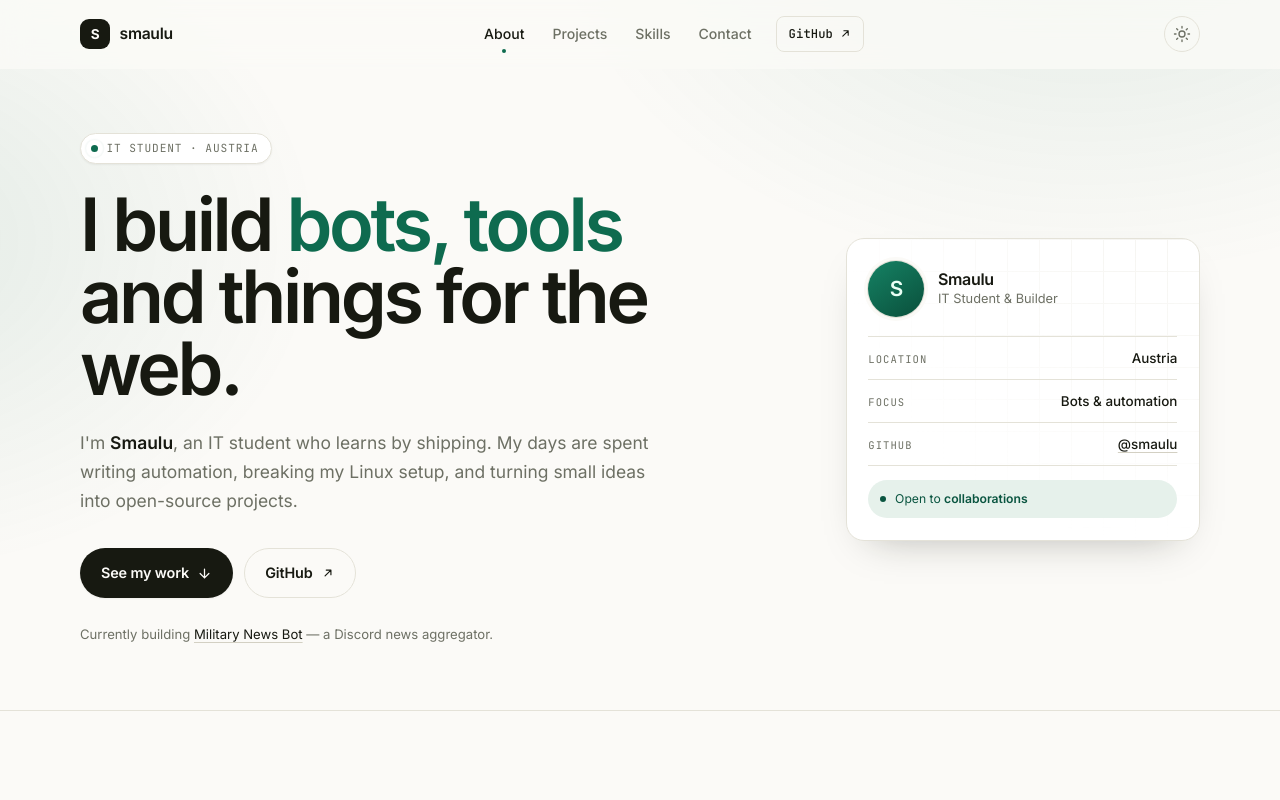
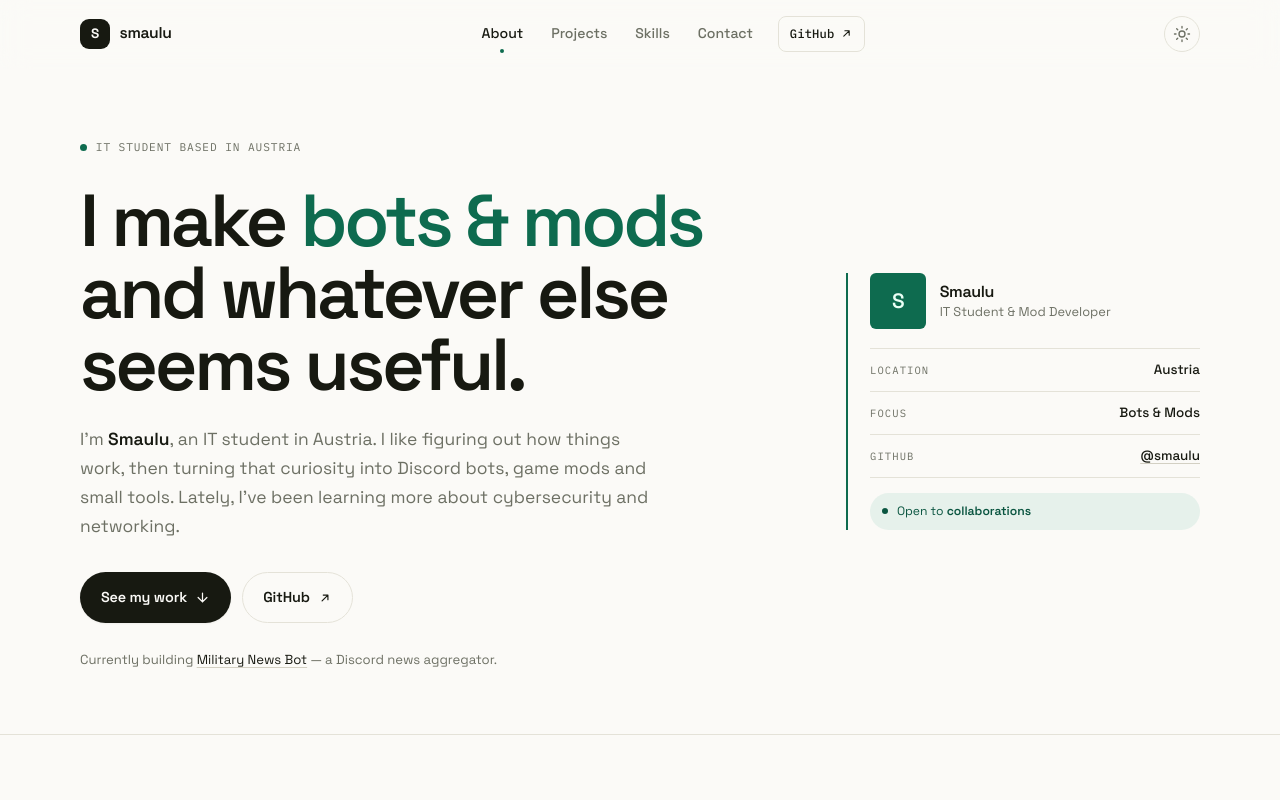
Before and after one commit to smaulu/smaulu.github.io, a plain HTML site: page index.html in a window 1280 px wide. Shown: the top 800 px of the page. Drawn offline with Linux system fonts and the light colour scheme.

Commit message:
uhhhhhh main commit or smt like that idk im new to ts

```diff
--- a/assets/css/style.css
+++ b/assets/css/style.css
@@ -30,15 +30,15 @@
   --shadow-sm: 0 1px 2px rgba(23, 25, 17, 0.05);
   --shadow-md: 0 18px 40px -24px rgba(23, 25, 17, 0.35);
 
-  --radius-sm: 10px;
-  --radius: 18px;
-  --radius-lg: 24px;
+  --radius-sm: 6px;
+  --radius: 10px;
+  --radius-lg: 14px;
 
   --container: 1120px;
   --header-h: 68px;
 
-  --font-sans: "Inter", ui-sans-serif, system-ui, -apple-system, "Segoe UI", Roboto, Helvetica, Arial, sans-serif;
-  --font-mono: "JetBrains Mono", ui-monospace, SFMono-Regular, Menlo, Consolas, monospace;
+  --font-sans: "Space Grotesk", ui-sans-serif, system-ui, -apple-system, "Segoe UI", sans-serif;
+  --font-mono: "IBM Plex Mono", ui-monospace, SFMono-Regular, Menlo, Consolas, monospace;
 
   --ease: cubic-bezier(0.22, 0.61, 0.36, 1);
 }
@@ -101,9 +101,7 @@ body::before {
   inset: 0;
   z-index: -1;
   pointer-events: none;
-  background:
-    radial-gradient(52rem 36rem at 85% -12%, var(--glow), transparent 65%),
-    radial-gradient(40rem 30rem at -10% 30%, var(--glow), transparent 70%);
+  background: none;
 }
 
 h1,
@@ -420,16 +418,11 @@ strong {
   display: inline-flex;
   align-items: center;
   gap: 0.55rem;
-  padding: 0.3rem 0.75rem 0.3rem 0.6rem;
-  border: 1px solid var(--border);
-  border-radius: 999px;
-  background: var(--surface);
   color: var(--muted);
   font-family: var(--font-mono);
   font-size: 0.7rem;
   letter-spacing: 0.08em;
   text-transform: uppercase;
-  box-shadow: var(--shadow-sm);
 }
 
 .pulse {
@@ -441,13 +434,7 @@ strong {
 }
 
 .pulse::after {
-  content: "";
-  position: absolute;
-  inset: -4px;
-  border-radius: 50%;
-  border: 1px solid var(--accent);
-  opacity: 0;
-  animation: pulse 2.6s var(--ease) infinite;
+  display: none;
 }
 
 @keyframes pulse {
@@ -563,30 +550,8 @@ strong {
 /* Profile card */
 .profile-card {
   position: relative;
-  overflow: hidden;
-  padding: 1.35rem;
-  border: 1px solid var(--border);
-  border-radius: var(--radius);
-  background: var(--surface);
-  box-shadow: var(--shadow-md);
-}
-
-.profile-card::before {
-  content: "";
-  position: absolute;
-  inset: 0;
-  pointer-events: none;
-  background-image:
-    linear-gradient(var(--border) 1px, transparent 1px),
-    linear-gradient(90deg, var(--border) 1px, transparent 1px);
-  background-size: 32px 32px;
-  opacity: 0.35;
-  -webkit-mask-image: radial-gradient(circle at 85% 0%, #000, transparent 72%);
-  mask-image: radial-gradient(circle at 85% 0%, #000, transparent 72%);
-}
-
-.profile-card > * {
-  position: relative;
+  padding: 0 0 0 1.4rem;
+  border-left: 2px solid var(--accent);
 }
 
 .profile-head {
@@ -603,14 +568,14 @@ strong {
   place-items: center;
   width: 56px;
   height: 56px;
-  border-radius: 50%;
-  background: linear-gradient(145deg, #158264, #0a4f3b);
+  border-radius: var(--radius-sm);
+  background: var(--accent);
   color: #eafff5;
   font-size: 1.3rem;
   font-weight: 600;
   letter-spacing: -0.02em;
   overflow: hidden;
-  box-shadow: 0 0 0 1px var(--border), 0 0 0 4px var(--bg);
+  box-shadow: none;
 }
 
 .avatar img {
@@ -1134,14 +1099,7 @@ strong {
 }
 
 .contact-glow {
-  position: absolute;
-  top: -14rem;
-  right: -8rem;
-  width: 34rem;
-  height: 34rem;
-  border-radius: 50%;
-  background: radial-gradient(circle, rgba(126, 226, 184, 0.16), transparent 62%);
-  pointer-events: none;
+  display: none;
 }
 
 .contact-copy,
@@ -1466,7 +1424,7 @@ strong {
   }
 
   .profile-card {
-    padding: 1.15rem;
+    padding-left: 1rem;
   }
 
   .profile-meta > div {
@@ -1492,8 +1450,6 @@ strong {
   .contact-row {
     flex-direction: column;
     align-items: flex-start;
-    gap: 0.3rem;
-  }
 
   .contact-value {
     text-align: left;
--- a/index.html
+++ b/index.html
@@ -4,13 +4,13 @@
   <meta charset="UTF-8">
   <meta name="viewport" content="width=device-width, initial-scale=1">
 
-  <title>Smaulu — IT Student &amp; Builder</title>
+  <title>Smaulu — IT Student &amp; Mod Developer</title>
   <meta name="description" content="Portfolio of Smaulu, an IT student from Austria building Discord bots, web tools and open-source projects.">
   <meta name="author" content="Smaulu">
   <meta name="theme-color" content="#fbfaf7">
 
   <meta property="og:type" content="website">
-  <meta property="og:title" content="Smaulu — IT Student &amp; Builder">
+  <meta property="og:title" content="Smaulu — IT Student &amp; Mod Developer">
   <meta property="og:description" content="Discord bots, web tools and open-source projects by Smaulu.">
   <meta property="og:url" content="https://smaulu.github.io/">
   <meta name="twitter:card" content="summary">
@@ -19,7 +19,7 @@
 
   <link rel="preconnect" href="https://fonts.googleapis.com">
   <link rel="preconnect" href="https://fonts.gstatic.com" crossorigin>
-  <link href="https://fonts.googleapis.com/css2?family=Inter:wght@400;500;600;700&family=JetBrains+Mono:wght@400;500&display=swap" rel="stylesheet">
+  <link href="https://fonts.googleapis.com/css2?family=IBM+Plex+Mono:wght@400;500&family=Space+Grotesk:wght@400;500;600;700&display=swap" rel="stylesheet">
 
   <link rel="stylesheet" href="assets/css/style.css">
   <noscript>
@@ -83,18 +83,16 @@
         <div class="hero-copy">
           <p class="eyebrow">
             <span class="pulse" aria-hidden="true"></span>
-            IT Student · Austria
+            IT student based in Austria
           </p>
 
           <h1 class="hero-title">
-            I build <span class="accent-text">bots, tools</span><br>
-            and things for the web.
+            I make <span class="accent-text">bots &amp; mods</span><br>
+            and whatever else seems useful.
           </h1>
 
           <p class="hero-lead">
-            I'm <strong>Smaulu</strong>, an IT student who learns by shipping. My days are spent
-            writing automation, breaking my Linux setup, and turning small ideas into
-            open-source projects.
+            I'm <strong>Smaulu</strong>, an IT student in Austria. I like figuring out how things work, then turning that curiosity into Discord bots, game mods and small tools. Lately, I've been learning more about cybersecurity and networking.
           </p>
 
           <div class="hero-actions">
@@ -118,7 +116,7 @@
             <span class="avatar" aria-hidden="true">S</span>
             <div>
               <p class="profile-name">Smaulu</p>
-              <p class="profile-role">IT Student &amp; Builder</p>
+              <p class="profile-role">IT Student &amp; Mod Developer</p>
             </div>
           </div>
 
@@ -129,7 +127,7 @@
             </div>
             <div>
               <dt>Focus</dt>
-              <dd>Bots &amp; automation</dd>
+              <dd>Bots &amp; Mods</dd>
             </div>
             <div>
               <dt>GitHub</dt>
@@ -157,13 +155,13 @@
           <div class="about-copy reveal">
             <p>
               I'm an IT student from Austria who learns best by making things. Most of what I
-              know comes from shipping side projects, reading other people's code, and fixing
-              whatever I broke in my homelab the night before.
+              know comes from side projects, reading other people's code, and fixing whatever
+              I broke while experimenting.
             </p>
             <p>
-              My focus right now is automation: Discord bots that collect, filter and deliver
-              information so people don't have to. I care about readable code, dependable tools,
-              and interfaces that stay out of the way.
+              I build Discord bots and game mods, along with the occasional web tool. I like
+              projects that solve a real annoyance or make a game or community more fun. I'm
+              also interested in cybersecurity, networking and how software works under the hood.
             </p>
             <p>
               When I'm not studying, I'm usually tuning my Linux setup, exploring networking, or
@@ -180,7 +178,7 @@
               </div>
               <div>
                 <dt>Focus</dt>
-                <dd>Bots &amp; automation</dd>
+                <dd>Bots &amp; Mods</dd>
               </div>
               <div>
                 <dt>Main stack</dt>
@@ -205,7 +203,7 @@
             <h2>Things I've built.</h2>
           </div>
           <p class="section-intro">
-            A selection of bots, experiments and tools — all open source on GitHub.
+            A few bots, mods and side projects I've been working on.
           </p>
         </div>
 
@@ -426,7 +424,7 @@
 
             <div class="contact-actions">
               <!-- TODO: replace hello@example.com with your real email address. -->
-              <a class="btn btn-light" href="mailto:hello@example.com">
+              <a class="btn btn-light" href="mailto:smaulubusiness@proton.me">
                 Say hello
                 <svg width="15" height="15" viewBox="0 0 24 24" fill="none" stroke="currentColor" stroke-width="2" stroke-linecap="round" stroke-linejoin="round" aria-hidden="true"><path d="M5 12h14M13 6l6 6-6 6"/></svg>
               </a>
@@ -441,8 +439,8 @@
             <div class="contact-row">
               <span class="contact-label">Email</span>
               <div class="contact-value">
-                <a href="mailto:hello@example.com">hello@example.com</a>
-                <button class="copy-btn" type="button" data-copy="hello@example.com" aria-label="Copy email address">Copy</button>
+                <a href="mailto:smaulubusiness@proton.me">smaulubusiness@proton.me</a>
+                <button class="copy-btn" type="button" data-copy="smaulubusiness@proton.me" aria-label="Copy email address">Copy</button>
               </div>
             </div>
             <div class="contact-row">
```
